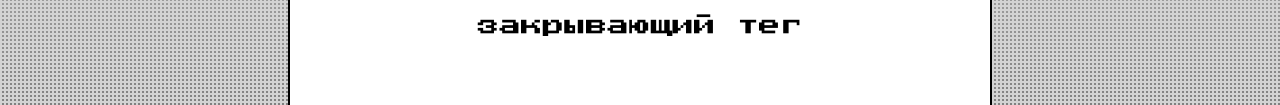
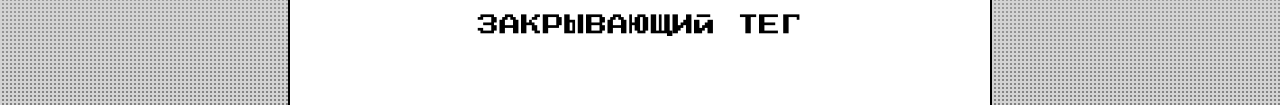
Before and after one commit to ponomarenkoviktor784-svg/zakrivayuschiy-teg-f, a plain HTML site: page index.html in a window 1280 px wide. Shown: the part 295-400 px from the top of the page. Drawn offline with Linux system fonts and the light colour scheme.

Commit message:
Исправил замечания ревьюера

```diff
--- a/styles/style.css
+++ b/styles/style.css
@@ -38,6 +38,12 @@
   font-size: clamp(42px, 13.067vw, 65px);
   line-height: 1;
   font-weight: 400;
+}
+
+/* Общий блок. */
+.header__logo,
+.header__title {
+  text-transform: uppercase;
 }
 
 .header__title {
@@ -157,7 +163,8 @@
   flex-direction: column;
   gap: 25px;
   font-size: 18px;
-  line-height: 21px;
+  /* Межстрочный интервал масштабируется со шрифтом и при 18px составляет около 21px. */
+  line-height: 1.1667;
   font-variation-settings: 'wght' var(--main-font-weight);
 }
 
```
